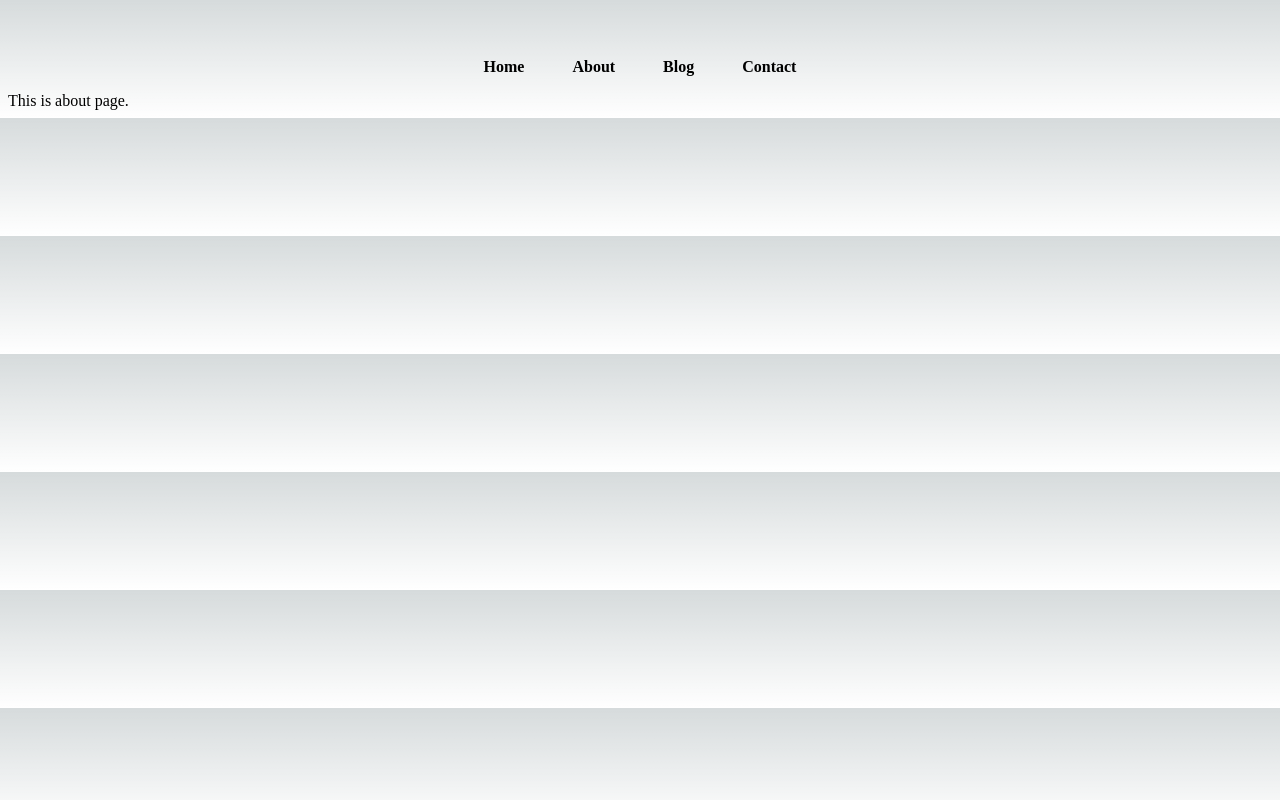
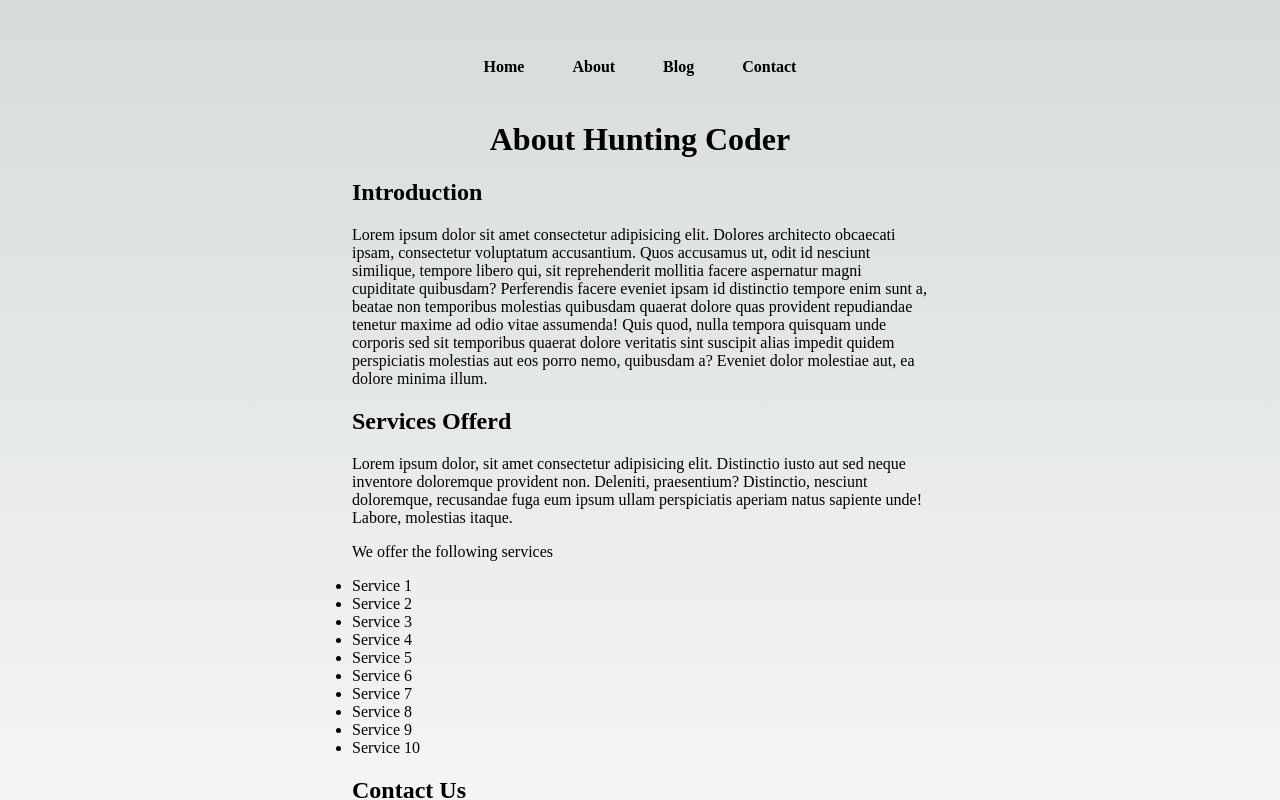
Before and after one commit to nazrul78/hunting-coder, a Next.js app: page /about in a window 1280 px wide. Shown: the top 800 px of the page. Built offline with nearby package versions, Linux system fonts and the light colour scheme.

Commit message:
About page done

```diff
--- a/pages/about.tsx
+++ b/pages/about.tsx
@@ -1,8 +1,33 @@
 import React from 'react'
+import styles from '@/styles/About.module.css'
 
 const About = () => {
     return (
-        <div>This is about page.</div>
+        <div className={styles.container}>
+            <h1 className={styles.center}>About Hunting Coder</h1>
+            <h2>Introduction</h2>
+            <p>Lorem ipsum dolor sit amet consectetur adipisicing elit. Dolores architecto obcaecati ipsam, consectetur voluptatum accusantium. Quos accusamus ut, odit id nesciunt similique, tempore libero qui, sit reprehenderit mollitia facere aspernatur magni cupiditate quibusdam? Perferendis facere eveniet ipsam id distinctio tempore enim sunt a, beatae non temporibus molestias quibusdam quaerat dolore quas provident repudiandae tenetur maxime ad odio vitae assumenda! Quis quod, nulla tempora quisquam unde corporis sed sit temporibus quaerat dolore veritatis sint suscipit alias impedit quidem perspiciatis molestias aut eos porro nemo, quibusdam a? Eveniet dolor molestiae aut, ea dolore minima illum.</p>
+            <h2>Services Offerd</h2>
+            <p>Lorem ipsum dolor, sit amet consectetur adipisicing elit. Distinctio iusto aut sed neque inventore doloremque provident non. Deleniti, praesentium? Distinctio, nesciunt doloremque, recusandae fuga eum ipsum ullam perspiciatis aperiam natus sapiente unde! Labore, molestias itaque.</p>
+            <p>We offer the following services</p>
+            <ul>
+                <li>Service 1</li>
+                <li>Service 2</li>
+                <li>Service 3</li>
+                <li>Service 4</li>
+                <li>Service 5</li>
+                <li>Service 6</li>
+                <li>Service 7</li>
+                <li>Service 8</li>
+                <li>Service 9</li>
+                <li>Service 10</li>
+            </ul>
+
+            <h2>Contact Us</h2>
+            <p>Lorem ipsum dolor sit amet consectetur, adipisicing elit. Cupiditate est veritatis quisquam, repudiandae exercitationem voluptates corporis qui assumenda aut, eaque eligendi! Corrupti provident sed pariatur corporis voluptate. Ab repellat molestiae dolorum nemo magni velit veniam dignissimos a consequatur praesentium delectus numquam eveniet in rem soluta quas iure, voluptatibus voluptas officiis. Dolorem quas sapiente minima nulla id? Lorem ipsum dolor sit amet, consectetur adipisicing elit. Repudiandae atque cum totam eos autem perspiciatis quibusdam at praesentium ad deserunt. Et eaque molestiae rem dolores, provident officia odio optio a id aut? Voluptates, itaque veniam. Lorem ipsum dolor sit amet consectetur adipisicing elit. Magni est pariatur tempore error mollitia molestiae eum ipsa, doloribus iusto delectus maxime? Rerum, esse? Veritatis, provident!</p>
+
+
+        </div>
     )
 }
 
--- /dev/null
+++ b/styles/About.module.css
@@ -0,0 +1,9 @@
+.container {
+    margin: 45px auto;
+    max-width: 45vw;
+
+}
+
+.center {
+    text-align: center;
+}
```
